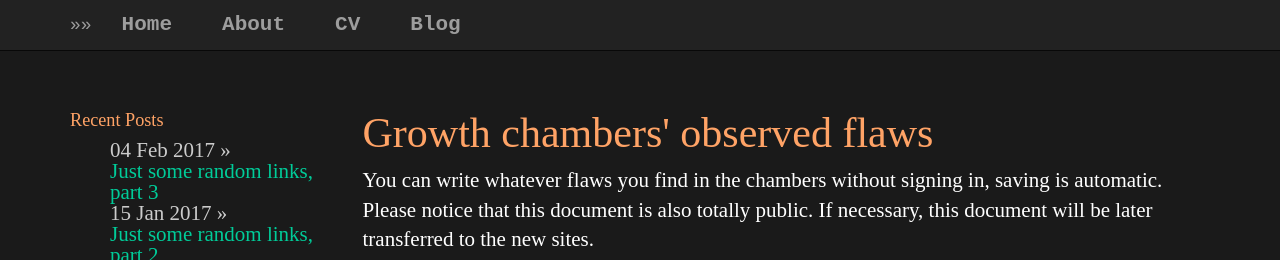
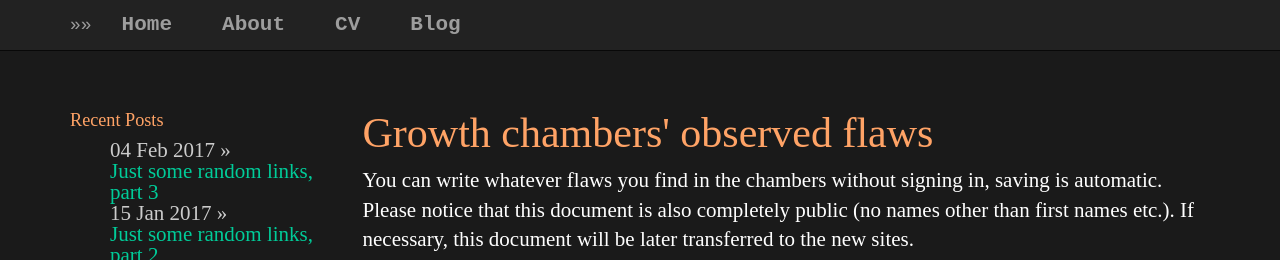
Before and after one commit to plantecophys/plantecophys, a Jekyll site: the page built from chambers/index.html, in a window 1280 px wide and 1205 px high, cut to the strip 0-260 px from the top of the window. Built offline with Jekyll 4.4.1, drawn with Linux system fonts in a browser that asks for light colours.

Commit message:
Update index.html

```diff
--- a/chambers/index.html
+++ b/chambers/index.html
@@ -3,7 +3,7 @@ layout: default
 title: Chambers
 ---
 	<h1>Growth chambers' observed flaws</h1>
-	<p>You can write whatever flaws you find in the chambers without signing in, saving is automatic. Please notice that this document is also totally public. If necessary, this document will be later transferred to the new sites.</p>
+	<p>You can write whatever flaws you find in the chambers without signing in, saving is automatic. Please notice that this document is also completely public (no names other than first names etc.). If necessary, this document will be later transferred to the new sites.</p>
   <iframe src="https://docs.google.com/document/d/1EYlcTAf7kF7UBMuLN1eXNXJQNJEuIy-Ww7bpA-ZCJ44/edit?embedded=true" frameborder="0" width="100%" height="700"></iframe>
 <br>
 {% include commentit.html %}
```
